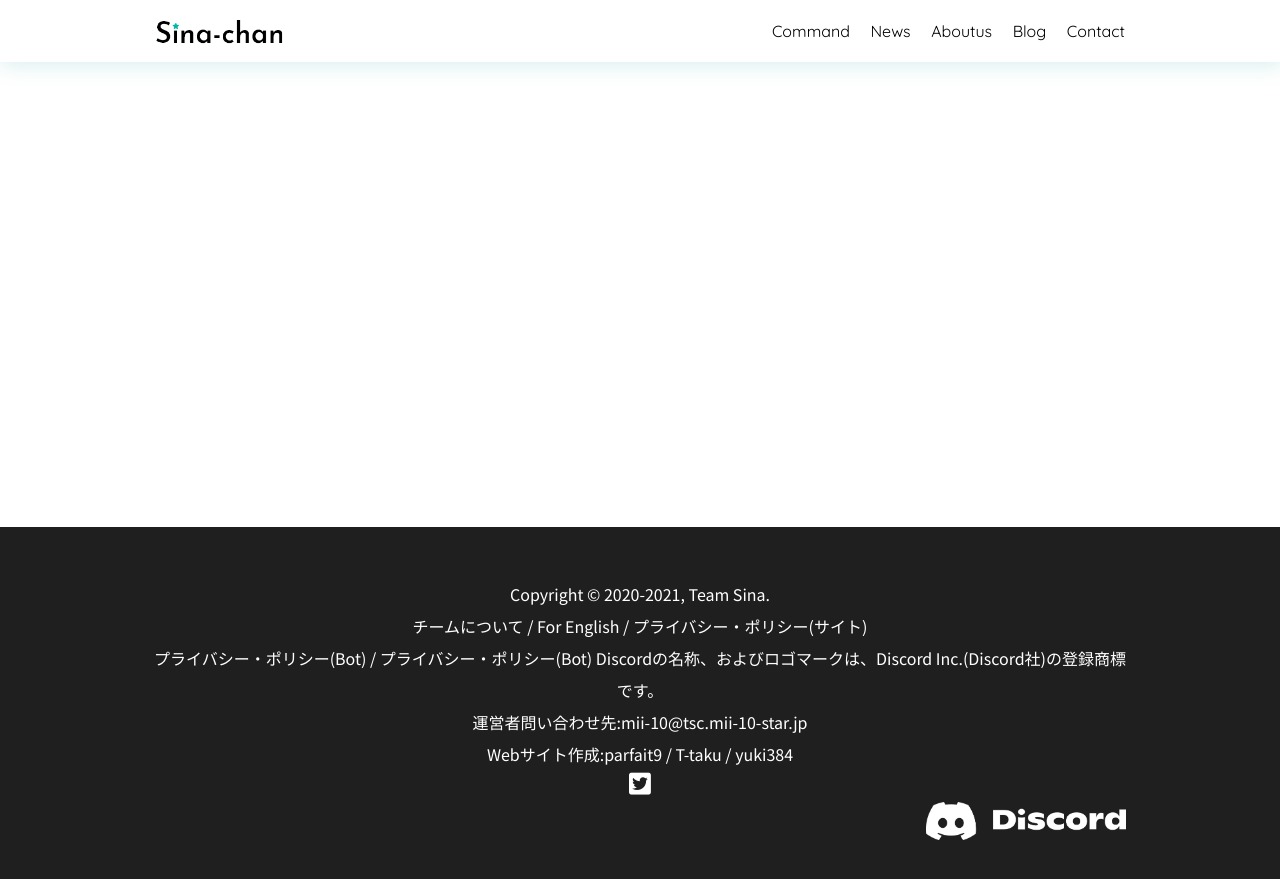
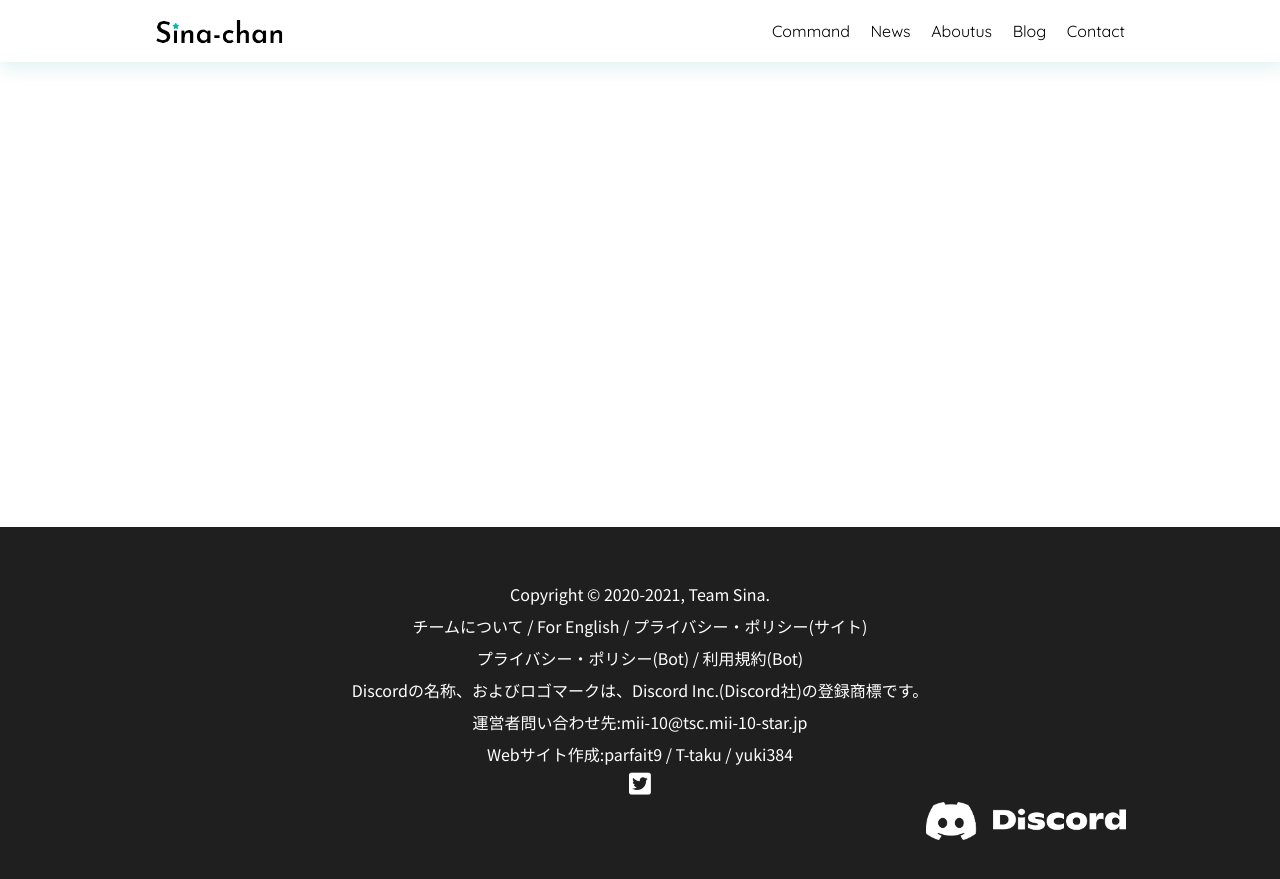
Before and after one commit to SinaKitagami/sinakitagami.github.io, a Jekyll site: the page built from command.md, in a window 1280 px wide and 900 px high, scrolled down 380 px. Shown: the top 879 px of the window. Built offline with Jekyll 4.4.1, drawn with Linux system fonts in a browser that asks for light colours; nearby versions of some CDN libraries.

Commit message:
fix footer

```diff
--- a/_includes/footer.html
+++ b/_includes/footer.html
@@ -2,7 +2,7 @@
     Copyright &copy; 2020<script>new Date().getFullYear()>2020&&document.write("-"+new Date().getFullYear());</script>, Team Sina.
     <br>
     <a href="{{site.url}}/aboutus">チームについて</a> / <a href="{{ site.url }}/index-en">For English</a> / <a href="{{ site.url }}/site/privacy-policy">プライバシー・ポリシー(サイト)</a><br>
-    <a href="{{ site.url }}/bot/privacy-policy">プライバシー・ポリシー(Bot)</a> / <a href="{{ site.url }}/bot/terms-of-service">プライバシー・ポリシー(Bot)</a>
+    <a href="{{ site.url }}/bot/privacy-policy">プライバシー・ポリシー(Bot)</a> / <a href="{{ site.url }}/bot/terms-of-service">利用規約(Bot)</a><br>
     Discordの名称、およびロゴマークは、Discord Inc.(Discord社)の登録商標です。<br>
     運営者問い合わせ先:mii-10@tsc.mii-10-star.jp<br>
     Webサイト作成:parfait9 / T-taku / yuki384
```
